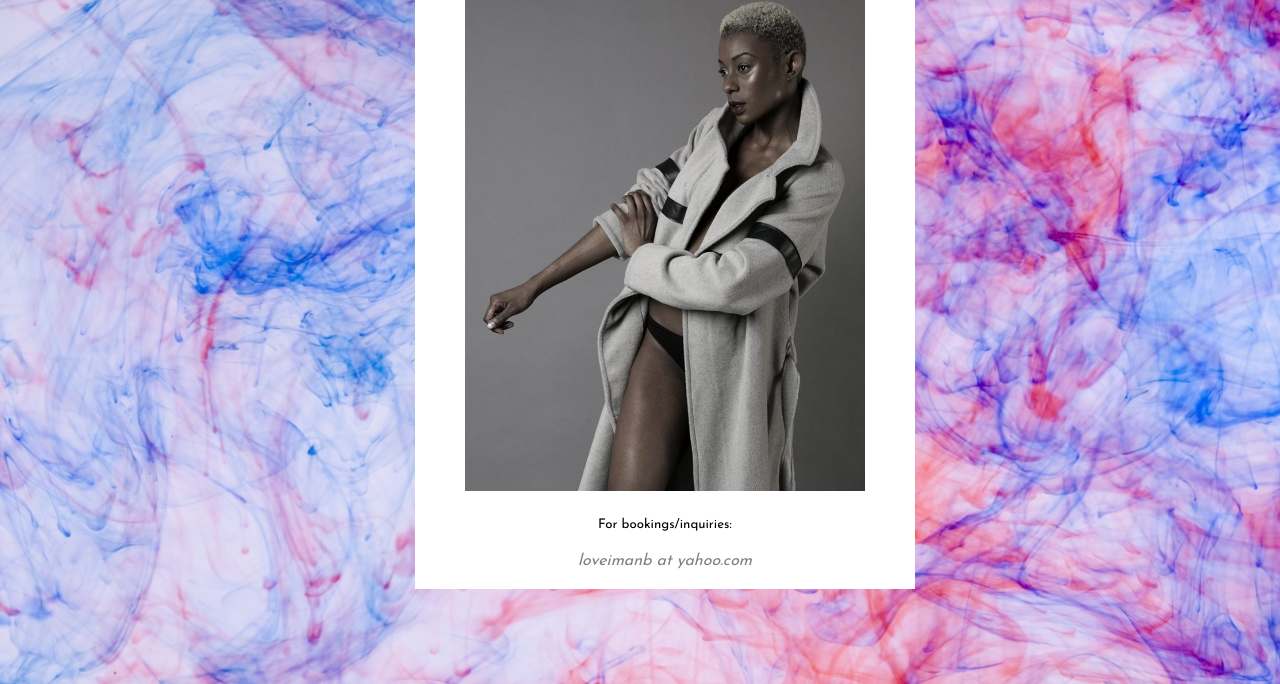
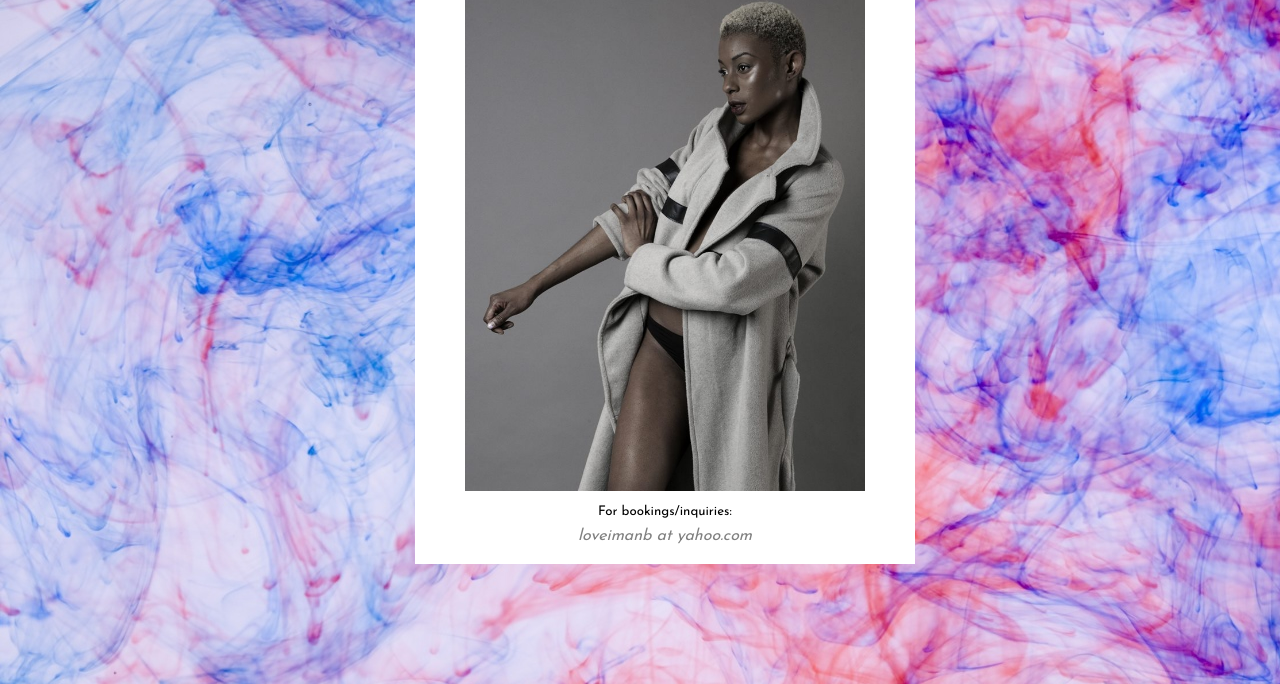
Before and after one commit to arcoiris/static_iman, a plain HTML site: page index.html in a window 1280 px wide. Shown: the part 116-800 px from the top of the page. Drawn offline with Linux system fonts and the light colour scheme.

Commit message:
Fix the padding around the h5 in box

```diff
--- a/css/style.css
+++ b/css/style.css
@@ -58,6 +58,10 @@ a {
 	padding-bottom: 20px;
 }
 
+.box h5 {
+  margin: 10px;
+}
+
 .social_media {
 	display: table-cell; /* need to check what this does */
 	background: rgba(84, 84, 84, 0.7);
```
